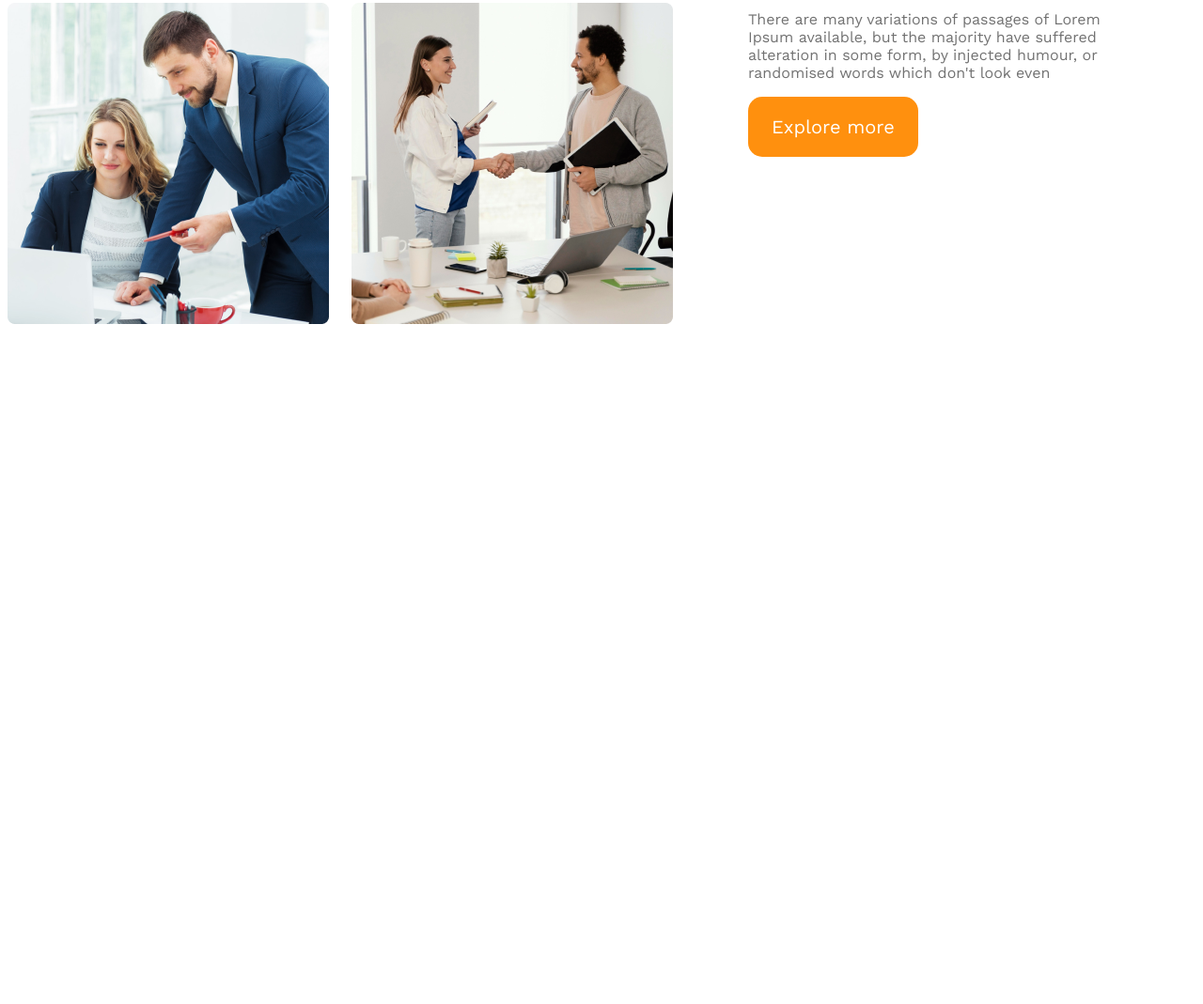
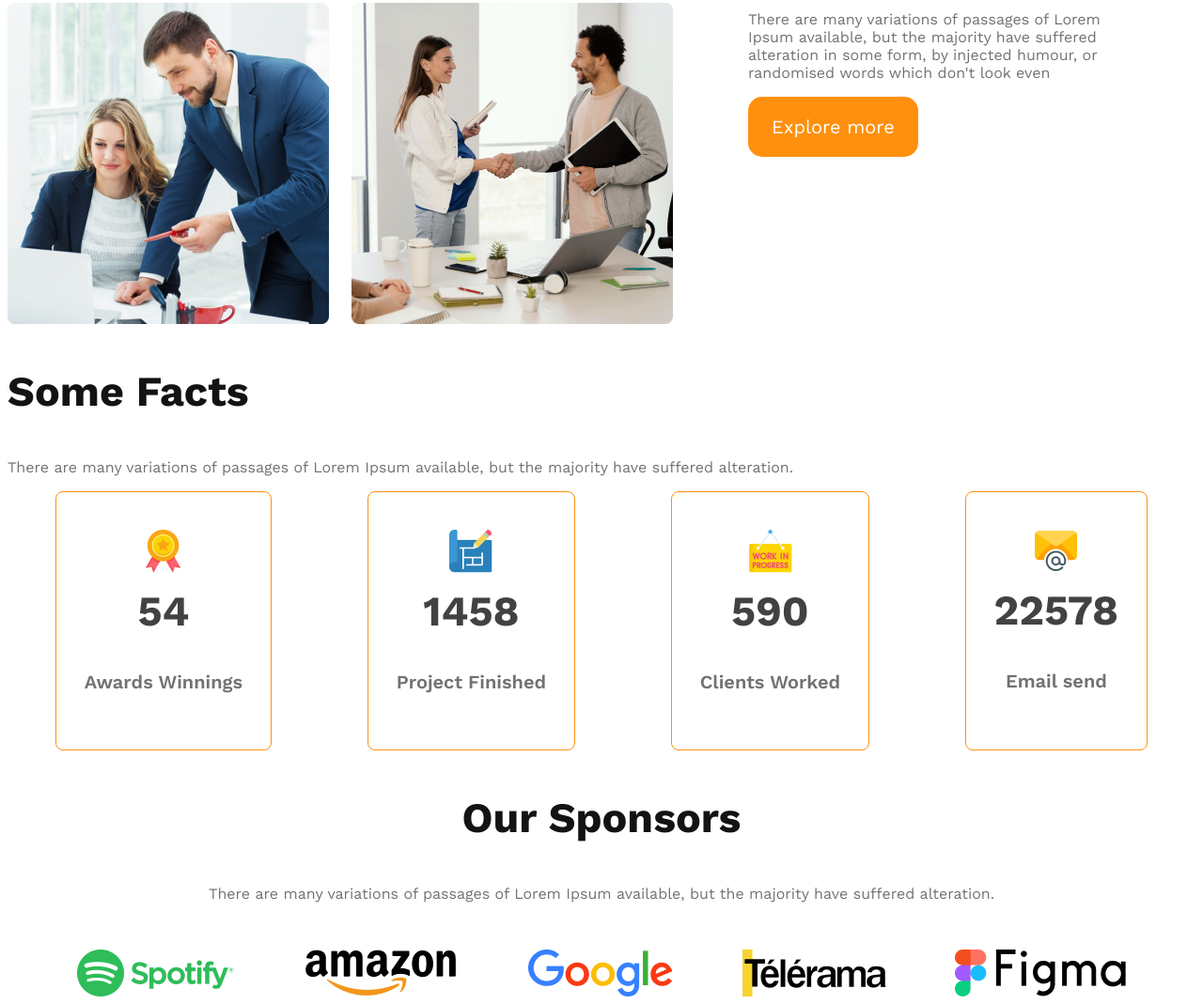
Before and after one commit to Saif1475/G3-WEBSITE, a plain HTML site: page index.html in a window 1280 px wide. Shown: the part 1374-2443 px from the top of the page at 94% size. Before the commit the page ends 1727 px from the top, so only its background shows below. Drawn offline with nearby package versions, Linux system fonts and the light colour scheme.

Commit message:
add facts cards

```diff
--- a/index.html
+++ b/index.html
@@ -13,7 +13,7 @@
     <!-- header stating  -->
     <header>
         <nav>
-            <h3 class="nav-title">
+            <h3 class="section-title">
                 G3 Architects
             </h3>
             <ul>
@@ -48,6 +48,48 @@
                 <button class="btn-primary">Explore more</button>
             </div>
         </section>
+        <!-- featiures section  -->
+        <section class="features">
+
+        </section>
+        <!-- facts section  -->
+        <section class="facts">
+            <h3 class="section-title">Some Facts</h3>
+            <p class="text-light-gray">There are many variations of passages of Lorem Ipsum available, but the majority have suffered alteration.</p>
+            <div class="facts-card-container">
+                <div class="card">
+                    <img src="images/icons/ribon.png" alt="">
+                    <h2 class="card-stats">54</h2>
+                    <p class="card-title text-light-gray">Awards Winnings</p>
+                </div>
+                <div class="card">
+                    <img src="images/icons/projects.png" alt="">
+                    <h2 class="card-stats">1458</h2>
+                    <p class="card-title text-light-gray">Project Finished</p>
+                </div>
+                <div class="card">
+                    <img src="images/icons/customers.png" alt="">
+                    <h2 class="card-stats">590</h2>
+                    <p class="card-title text-light-gray">Clients Worked</p>
+                </div>
+                <div class="card">
+                    <img src="images/icons/email.png" alt="">
+                    <h2 class="card-stats">22578</h2>
+                    <p class="card-title text-light-gray">Email send</p>
+                </div>
+            </div>
+        </section>
+        <section class="sponsors">
+            <h3 class="section-title">Our Sponsors</h3>
+            <p class="text-light-gray">There are many variations of passages of Lorem Ipsum available, but the majority have suffered alteration.</p>
+            <div class="sponsors-img-container">
+                <img src="images/sponsors/spotify.png" alt="">
+                <img src="images/sponsors/amazon.png" alt="">
+                <img src="images/sponsors/google.png" alt="">
+                <img src="images/sponsors/telerama.png" alt="">
+                <img src="images/sponsors/figma.png" alt="">
+            </div>
+        </section>
     </main>
     <footer>
 
--- a/styles/architact.css
+++ b/styles/architact.css
@@ -21,7 +21,7 @@ nav li{
     font-weight: 500;
     font-size: 1rem;
 }
-.nav-title{
+.section-title{
     color: var(--Dark-01, #131313);
     font-size: 2.8rem;
 }
@@ -91,24 +91,82 @@ main{
     color: #FF900E;
     font-weight: 700;
 }
+/* facts section  */
+.facts-card-container{
+    display: flex;
+    justify-content: space-around;
+}
+.facts-card-container .card{
+    border-radius: .5rem;
+    border: 1px solid #FF900E;
+    text-align: center;
+    padding: 40px 30px;
+}
+.facts-card-container .card-title{
+    font-weight: 600;
+    font-size: 1.25rem;
+    margin-top: 5px;
+}
+.facts-card-container .card-stats{
+    font-size: 2.8rem;
+    color: #424242;
+    margin-top: 10px;
+    margin-top: 10px;
+}
+/* sponsors style  */
+.sponsors{
+    text-align: center;
+}
+.sponsors-img-container{
+        display: flex;
+        justify-content: space-evenly;
+        margin-top: 50px;
+}
 /* responsive media quarys  */
 @media screen and (max-width: 576px) {
     header,.teams-content{
         padding: 20px;
     }
-    nav,.teams-container{
+    nav,.teams-container,.facts-card-container,.sponsors-img-container{
         flex-direction: column;
     }
     .teams-img-container{
         grid-template-columns: 1fr;
     }
+    .sponsors-img-container{
+        margin-top: 50px;
+        display: flex;
+        justify-content: space-evenly;
+        align-items: center;
+        gap: 20px;
+    }
+    .sponsors-img-container img{
+        width:165px;
+        gap: 20px;
+        align-items: center;
+    }
 }
 /* medium  */
 @media screen and (min-width: 576px) and (max-width:960px){
-    header{
+    header ,.facts-card-container{
         padding:50px;
     }
-    nav,.teams-container{
+    nav,.teams-container,.facts-card-container,.sponsors-img-container{
         flex-direction: column;
     }
+    .facts-card-container{
+        gap: 20px;
+    }
+    .sponsors-img-container{
+        margin-top: 50px;
+        display: flex;
+        justify-content: space-evenly;
+        align-items: center;
+        gap: 20px;
+    }
+    .sponsors-img-container img{
+        width:165px;
+        gap: 20px;
+        align-items: center;
+    }
 }
```
